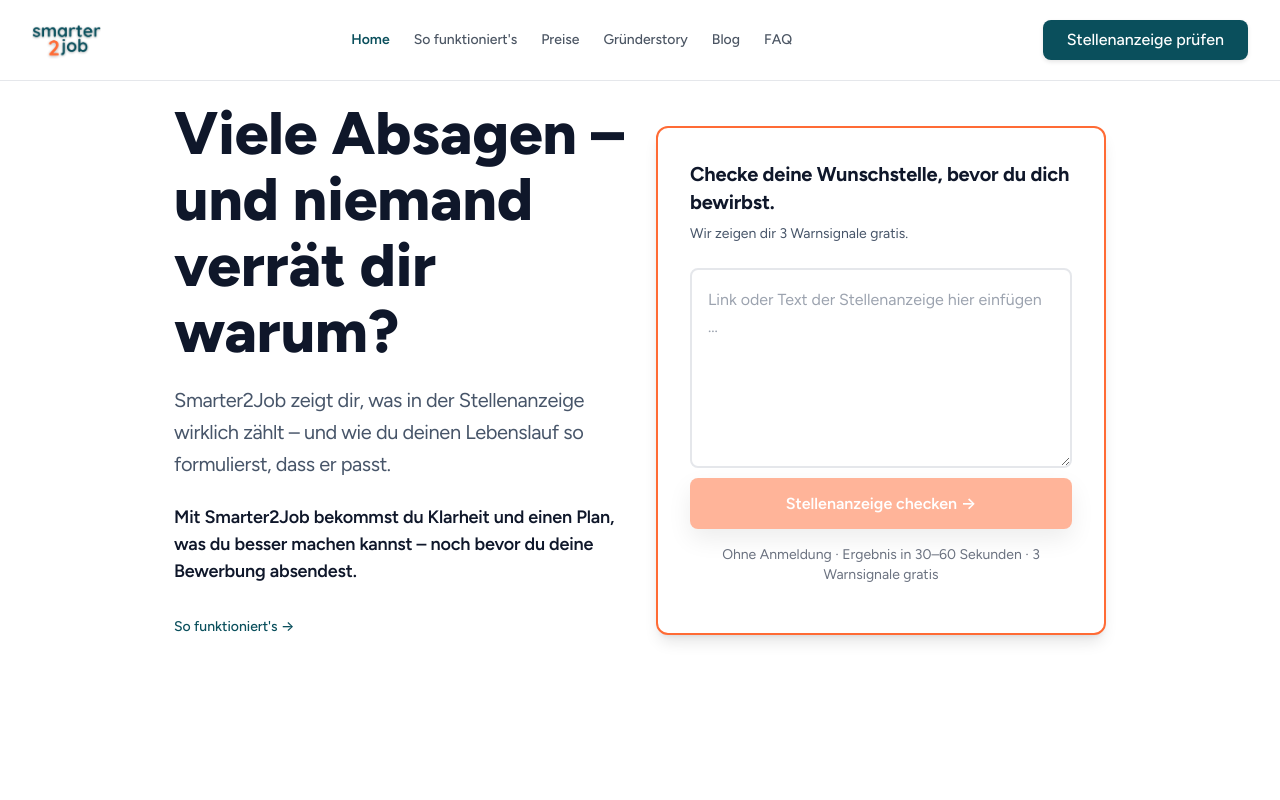
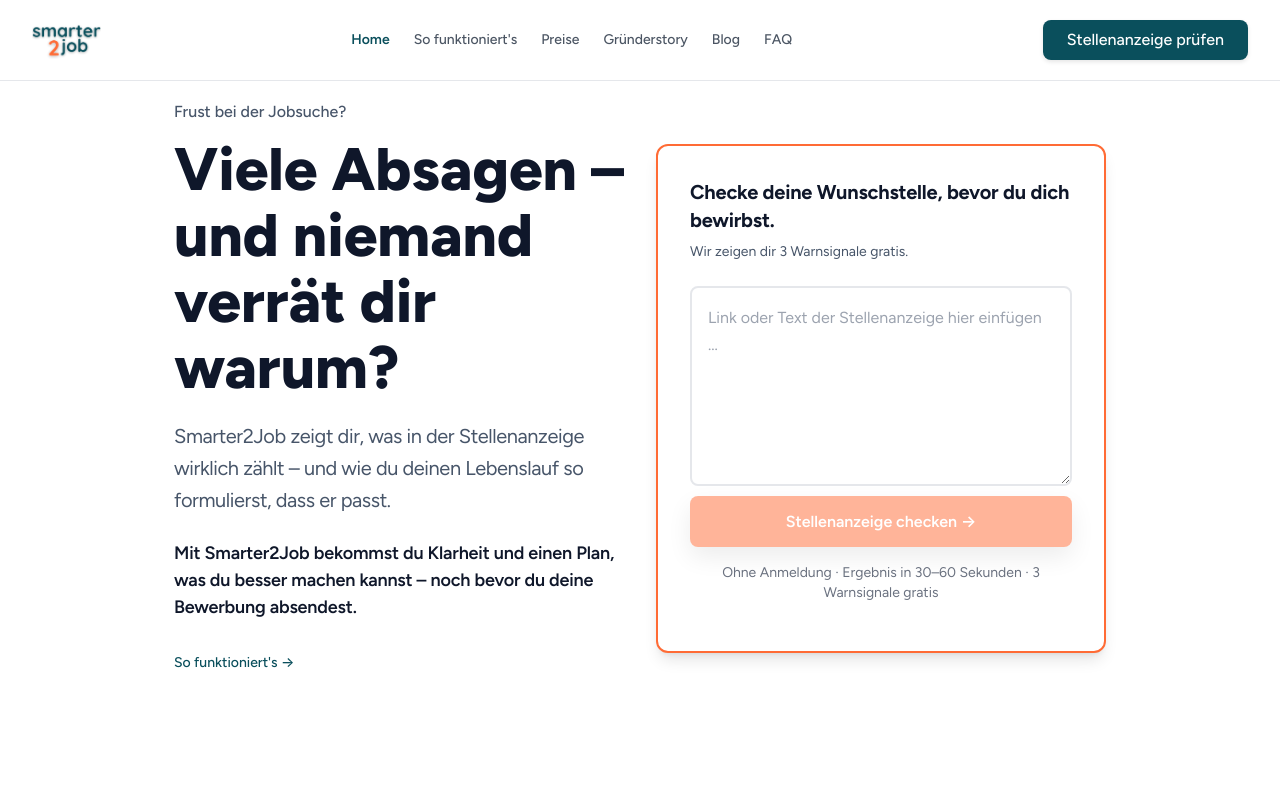
Before and after one commit to Smarter2Job/Smarter2Job-Deployment, a React (Vite) app: page / in a window 1280 px wide. Shown: the top 800 px of the page. Built offline with nearby package versions, Linux system fonts and the light colour scheme.

Commit message:
feat(hero): add eyebrow above H1

```diff
--- a/src/pages/Home.tsx
+++ b/src/pages/Home.tsx
@@ -34,6 +34,9 @@
           <div className="grid md:grid-cols-2 gap-8 items-center">
             {/* Left Column: Text */}
             <div className="text-center md:text-left">
+              <p className="text-sm md:text-base font-medium mb-3" style={{ color: 'var(--text-muted)' }}>
+                Frust bei der Jobsuche?
+              </p>
               <h1 style={{
                 color: 'var(--text)',
                 marginBottom: '20px',
```
